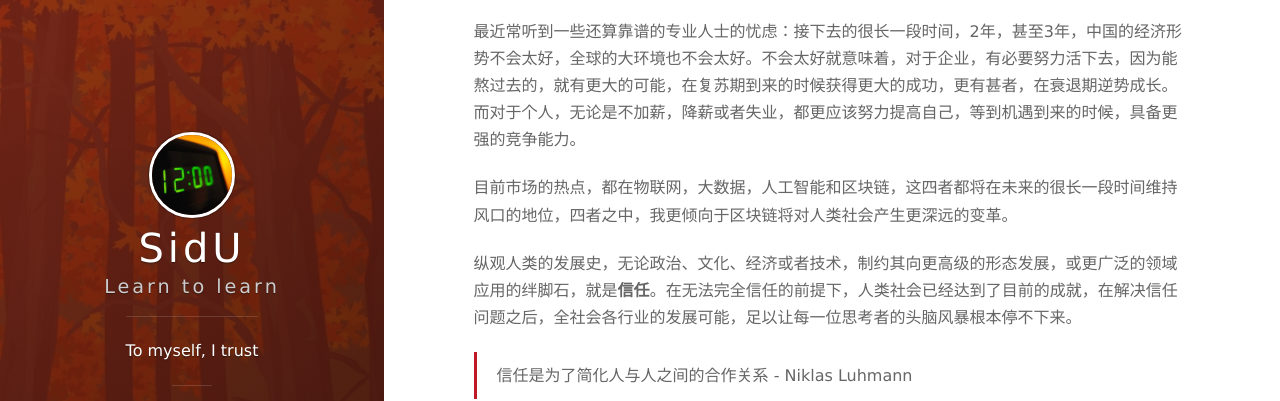
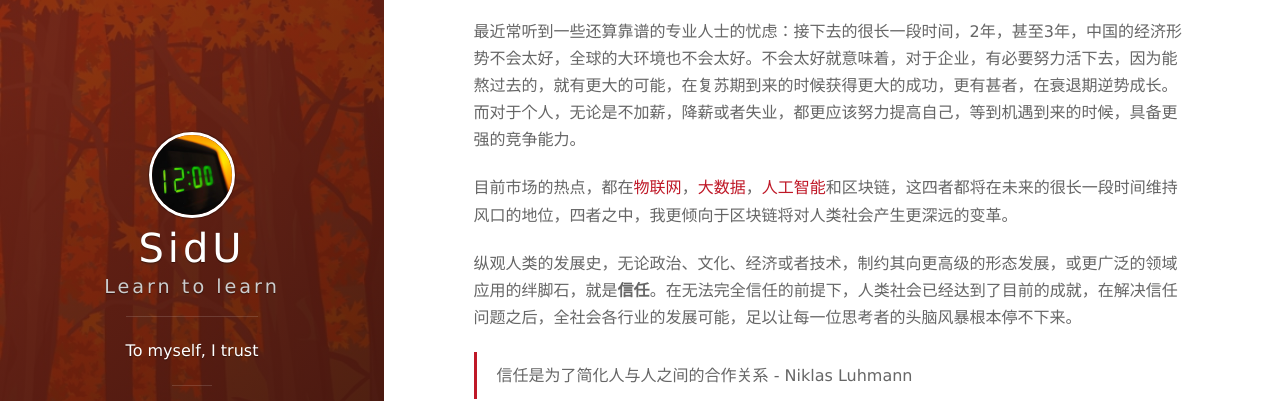
Before and after one commit to sidney-zhu/sidney-zhu.github.io, a Jekyll site: the page built from _posts/2018-11-24-the-future.md, in a window 1280 px wide and 1154 px high. Shown: the part 198-599 px from the top of the window. Built offline with Jekyll 4.4.1, drawn with Linux system fonts in a browser that asks for light colours; nearby versions of some CDN libraries; comment, search, counter and statistics services are not loaded; part of the change alters nothing that is shown.

```diff
--- a/_posts/2018-11-24-the-future.md
+++ b/_posts/2018-11-24-the-future.md
@@ -9,7 +9,7 @@ tags: blockchain 区块链
 
 最近常听到一些还算靠谱的专业人士的忧虑：接下去的很长一段时间，2年，甚至3年，中国的经济形势不会太好，全球的大环境也不会太好。不会太好就意味着，对于企业，有必要努力活下去，因为能熬过去的，就有更大的可能，在复苏期到来的时候获得更大的成功，更有甚者，在衰退期逆势成长。而对于个人，无论是不加薪，降薪或者失业，都更应该努力提高自己，等到机遇到来的时候，具备更强的竞争能力。
 
-目前市场的热点，都在物联网，大数据，人工智能和区块链，这四者都将在未来的很长一段时间维持风口的地位，四者之中，我更倾向于区块链将对人类社会产生更深远的变革。
+目前市场的热点，都在[物联网](https://zh.wikipedia.org/wiki/%E7%89%A9%E8%81%94%E7%BD%91)，[大数据](https://zh.wikipedia.org/wiki/%E5%A4%A7%E6%95%B8%E6%93%9A)，[人工智能](https://zh.wikipedia.org/wiki/%E4%BA%BA%E5%B7%A5%E6%99%BA%E8%83%BD)和区块链，这四者都将在未来的很长一段时间维持风口的地位，四者之中，我更倾向于区块链将对人类社会产生更深远的变革。
 
 纵观人类的发展史，无论政治、文化、经济或者技术，制约其向更高级的形态发展，或更广泛的领域应用的绊脚石，就是**信任**。在无法完全信任的前提下，人类社会已经达到了目前的成就，在解决信任问题之后，全社会各行业的发展可能，足以让每一位思考者的头脑风暴根本停不下来。
 
```
Also changed, not shown: 2 other files.
